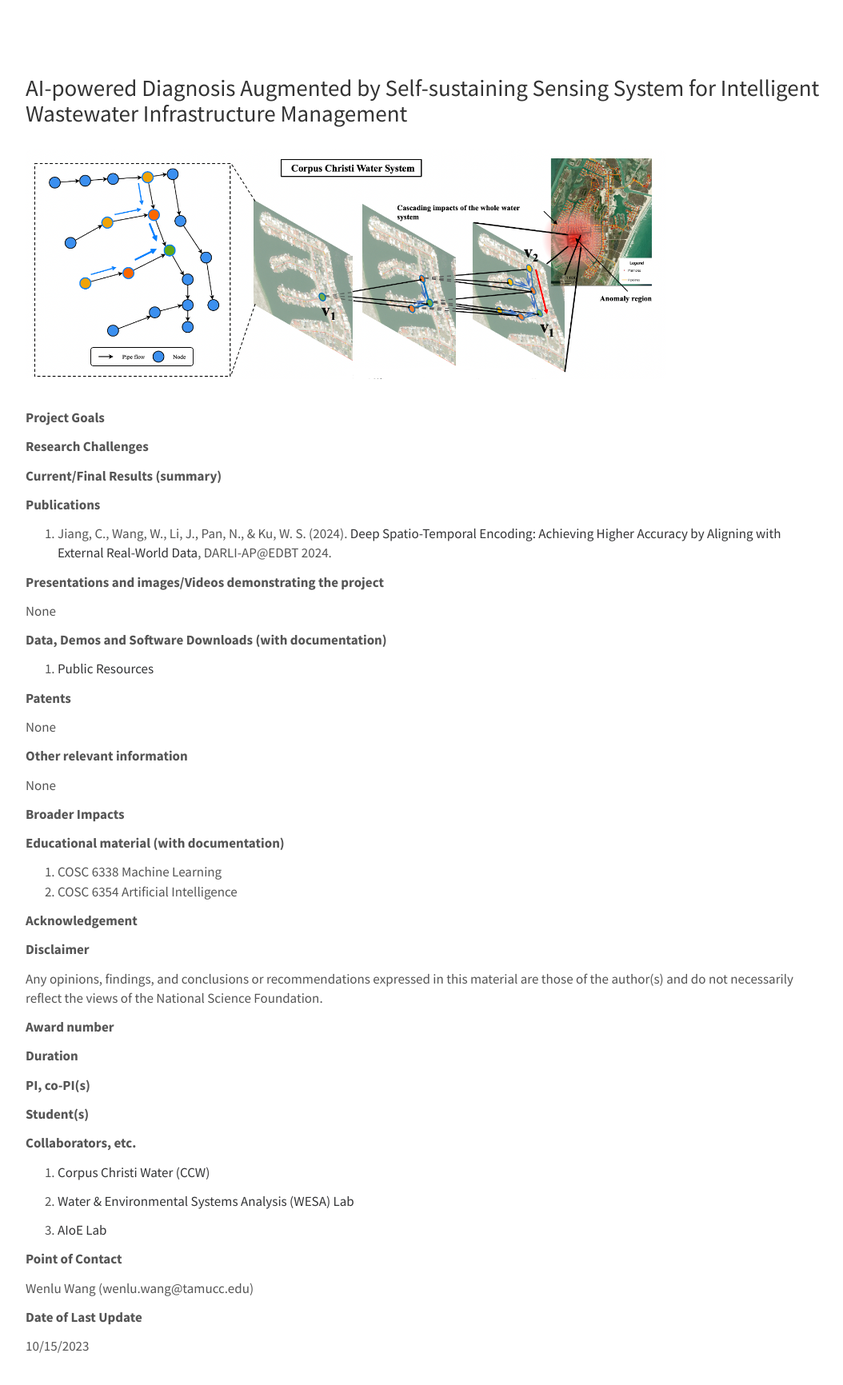
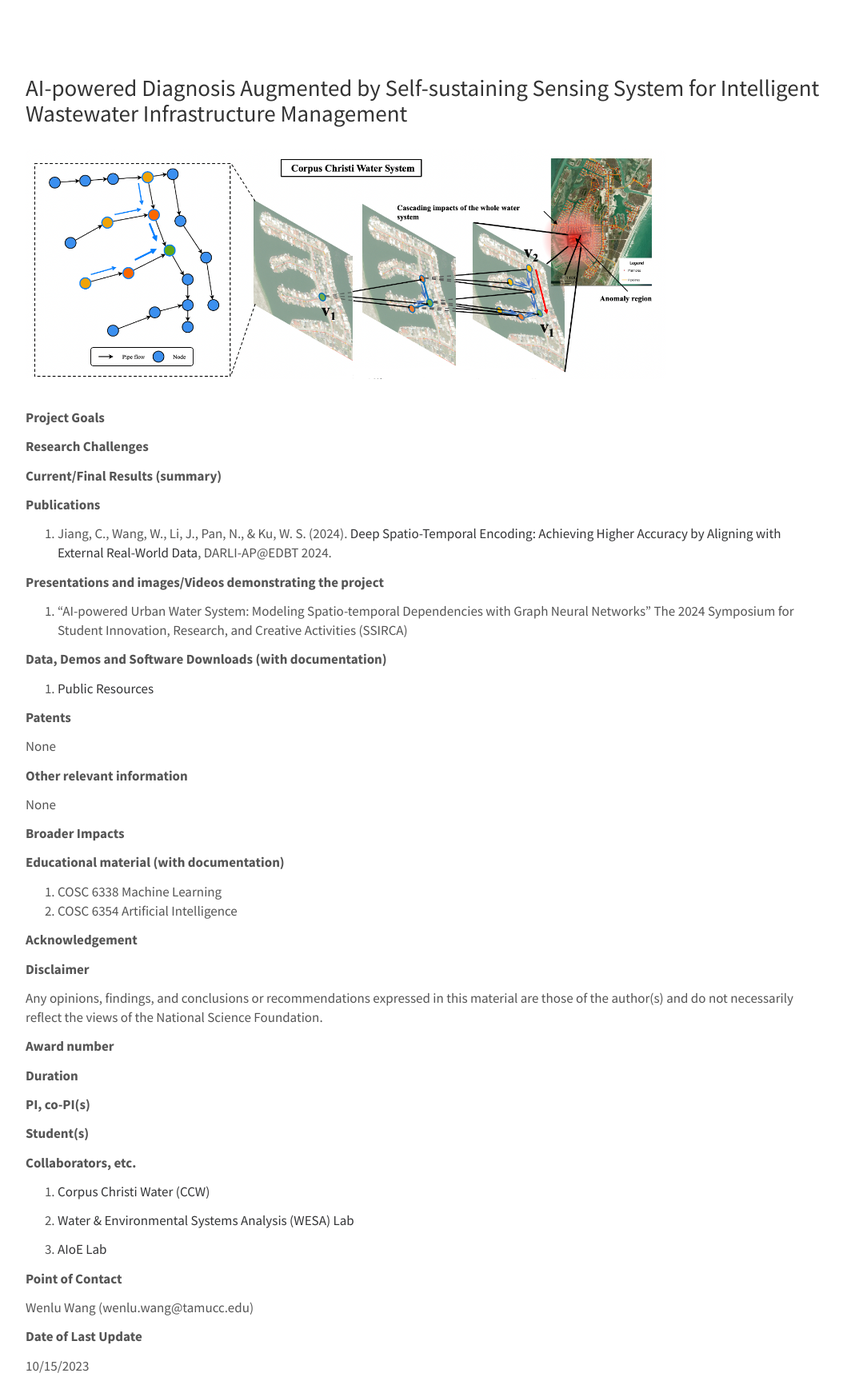
Before and after one commit to WENLU-W/WENLU-W.github.io, a Jekyll site: the page built from docs/_posts/2023-10-01-ai4hydro.md, in a window 1280 px wide. Shown: the whole page at 80% size, without its empty margins (108-1162 px from the left). Built offline with Jekyll 4.4.1, drawn with Linux system fonts in a browser that asks for light colours; before the commit the page ends 1708 px from its top, so only the background shows below that.

Commit message:
Update 2023-10-01-ai4hydro.md

```diff
--- a/docs/_posts/2023-10-01-ai4hydro.md
+++ b/docs/_posts/2023-10-01-ai4hydro.md
@@ -21,7 +21,7 @@ categories: Project
 
 **Presentations and images/Videos demonstrating the project**
 
-   None
+   1. "AI-powered Urban Water System: Modeling Spatio-temporal Dependencies with Graph Neural Networks" The 2024 Symposium for Student Innovation, Research, and Creative Activities (SSIRCA)
 
 **Data, Demos and Software Downloads (with documentation)**
 
```
